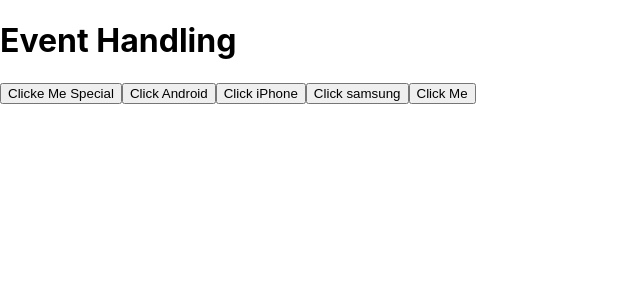
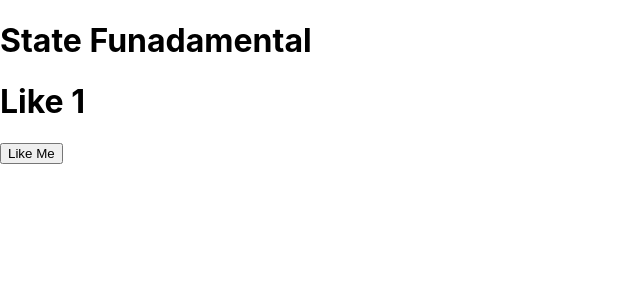
Before and after one commit to dac-22-mumbai/my-react-project, a React (Create React App) app: page / in a window 1280 px wide. Shown: the top 300 px of the page, without its empty margins (0-640 px from the left). Built offline with nearby package versions, Linux system fonts and the light colour scheme.

Commit message:
Counter Problem.

```diff
--- a/src/App.js
+++ b/src/App.js
@@ -1,44 +1,17 @@
 function App() {
-  // Data Member
-  let message = "Hello";
+  let count = 1;
 
-  // Member Function
-  let clickMe = () => {
-    alert("Hello World");
-  };
-
-  let clickMe1 = (p1) => {
-    console.log(p1);
-    console.log(p1.target);
-    alert(p1);
+  let increment = () => {
+    count++;
+    console.log(count);
   };
 
   return (
     <div>
-      <h1>Event Handling</h1>
+      <h1>State Funadamental</h1>
 
-      {/** SPECIAL PARAM */}
-      <input type="button" value="Clicke Me Special" onClick={clickMe1} />
-
-      {/** With PARAM */}
-      <input
-        type="button"
-        value="Click Android"
-        onClick={() => clickMe1("Android")}
-      />
-      <input
-        type="button"
-        value="Click iPhone"
-        onClick={() => clickMe1("iPhone")}
-      />
-      <input
-        type="button"
-        value="Click samsung"
-        onClick={() => clickMe1("Samsung")}
-      />
-
-      {/** SIMPLEST - NO PARAM */}
-      <input type="button" value="Click Me" onClick={clickMe} />
+      <h1>Like {count} </h1>
+      <input type="button" value="Like Me" onClick={increment} />
     </div>
   );
 }
```
